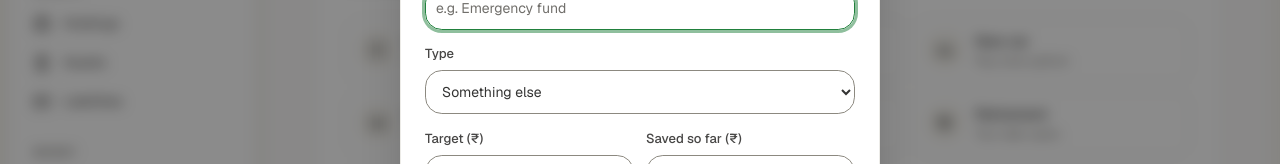
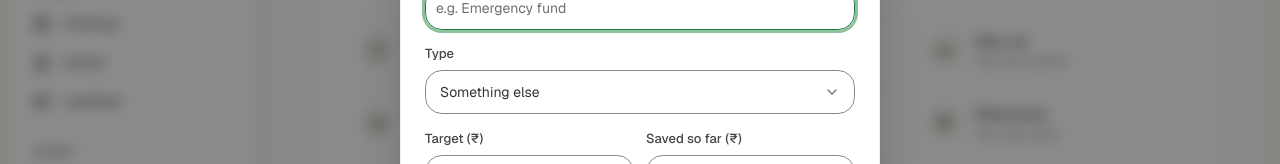
Before and after one commit to Gokulakrishnxn/Finlioo, a Next.js app: page /goals in a window 1280 px wide. Both pictures are taken after a click on the button "New goal". Shown: the part 268-432 px from the top of the page. Built offline with nearby package versions, Linux system fonts and the light colour scheme.

Commit message:
feat(forms): replace the native select with a themed dropdown

```diff
--- a/components/form.tsx
+++ b/components/form.tsx
@@ -1,3 +1,7 @@
+"use client";
+
+import { Children, isValidElement, useEffect, useId, useMemo, useRef, useState } from "react";
+import { Check, ChevronDown } from "lucide-react";
 import { Label } from "@/components/ui/label";
 import { cn } from "@/lib/utils";
 
@@ -23,14 +27,184 @@ export function Field({
   );
 }
 
-export function Select({ className, ...props }: React.ComponentProps<"select">) {
+type Option = { value: string; label: React.ReactNode; disabled?: boolean };
+
+function readOptions(children: React.ReactNode): Option[] {
+  const out: Option[] = [];
+  Children.forEach(children, (child) => {
+    if (!isValidElement(child)) return;
+    const props = child.props as { value?: string | number; children?: React.ReactNode; disabled?: boolean };
+    if (child.type === "option") {
+      const label = props.children;
+      const text = typeof label === "string" || typeof label === "number" ? String(label) : "";
+      out.push({ value: String(props.value ?? text), label, disabled: props.disabled });
+    } else if (props.children) {
+      out.push(...readOptions(props.children));
+    }
+  });
+  return out;
+}
+
+// A styled dropdown that keeps the native <select> API (<option> children and
+// onChange with event.target.value), so existing forms work unchanged.
+export function Select({
+  className,
+  children,
+  value,
+  onChange,
+  id,
+  disabled,
+  "aria-label": ariaLabel,
+}: Omit<React.ComponentProps<"select">, "value" | "onChange"> & {
+  value?: string | number;
+  onChange?: (event: React.ChangeEvent<HTMLSelectElement>) => void;
+}) {
+  const options = useMemo(() => readOptions(children), [children]);
+  const listId = useId();
+  const root = useRef<HTMLDivElement>(null);
+  const [open, setOpen] = useState(false);
+  const [active, setActive] = useState(0);
+  const [place, setPlace] = useState<{ up: boolean; max: number }>({ up: false, max: 256 });
+
+  const selected = options.findIndex((o) => o.value === String(value ?? ""));
+  const current = options[selected] ?? options[0];
+
+  useEffect(() => {
+    if (!open) return;
+    const onDown = (e: PointerEvent) => !root.current?.contains(e.target as Node) && setOpen(false);
+    // Capture on the window so Escape closes only the list, not a dialog around it.
+    const onEscape = (e: KeyboardEvent) => {
+      if (e.key !== "Escape") return;
+      e.stopPropagation();
+      setOpen(false);
+      root.current?.querySelector("button")?.focus();
+    };
+    window.addEventListener("pointerdown", onDown);
+    window.addEventListener("keydown", onEscape, true);
+    return () => {
+      window.removeEventListener("pointerdown", onDown);
+      window.removeEventListener("keydown", onEscape, true);
+    };
+  }, [open]);
+
+  function choose(index: number) {
+    const option = options[index];
+    if (!option || option.disabled) return;
+    const target = { value: option.value } as HTMLSelectElement;
+    onChange?.({ target, currentTarget: target } as React.ChangeEvent<HTMLSelectElement>);
+    setOpen(false);
+    root.current?.querySelector("button")?.focus();
+  }
+
+  // Fit the list inside whatever clips it (a dialog, a scroll area, the window):
+  // open upward when there's more room above, and scroll if neither side fits.
+  function show() {
+    const button = root.current?.querySelector("button");
+    if (button) {
+      const rect = button.getBoundingClientRect();
+      let top = 0;
+      let bottom = window.innerHeight;
+      for (let el = root.current?.parentElement; el; el = el.parentElement) {
+        const overflow = getComputedStyle(el).overflowY;
+        if (overflow !== "visible") {
+          const box = el.getBoundingClientRect();
+          top = Math.max(top, box.top);
+          bottom = Math.min(bottom, box.bottom);
+        }
+      }
+      const below = bottom - rect.bottom - 12;
+      const above = rect.top - top - 12;
+      const want = Math.min(256, options.length * 36 + 8);
+      const up = below < want && above > below;
+      setPlace({ up, max: Math.max(120, Math.min(256, up ? above : below)) });
+    }
+    setActive(Math.max(selected, 0));
+    setOpen(true);
+  }
+
+  function onKeyDown(e: React.KeyboardEvent) {
+    if (disabled) return;
+    if (e.key === "ArrowDown" || e.key === "ArrowUp") {
+      e.preventDefault();
+      if (!open) return show();
+      const step = e.key === "ArrowDown" ? 1 : -1;
+      setActive((a) => (a + step + options.length) % options.length);
+    } else if ((e.key === "Enter" || e.key === " ") && open) {
+      e.preventDefault();
+      choose(active);
+    } else if (e.key === "Home" && open) {
+      e.preventDefault();
+      setActive(0);
+    } else if (e.key === "End" && open) {
+      e.preventDefault();
+      setActive(options.length - 1);
+    } else if (e.key === "Tab") {
+      setOpen(false);
+    }
+  }
+
   return (
-    <select
-      className={cn(
-        "h-11 w-full rounded-xl border border-input bg-transparent px-3 text-[14px] text-ink outline-none focus-visible:border-ring focus-visible:ring-3 focus-visible:ring-ring/50",
-        className,
+    <div ref={root} className="relative" onKeyDown={onKeyDown}>
+      <button
+        type="button"
+        id={id}
+        role="combobox"
+        aria-label={ariaLabel}
+        aria-haspopup="listbox"
+        aria-expanded={open}
+        aria-controls={listId}
+        disabled={disabled}
+        onClick={() => (open ? setOpen(false) : show())}
+        className={cn(
+          "flex h-11 w-full items-center justify-between gap-2 rounded-xl border border-input bg-card px-3.5 text-left text-[14px] text-ink outline-none transition-colors hover:border-ink/40 focus-visible:border-ring focus-visible:ring-3 focus-visible:ring-ring/30 disabled:cursor-not-allowed disabled:opacity-50",
+          open && "border-ring ring-3 ring-ring/30",
+          className,
+        )}
+      >
+        <span className="truncate">{current?.label}</span>
+        <ChevronDown
+          className={cn("size-4 shrink-0 text-muted-foreground transition-transform duration-200", open && "rotate-180")}
+          aria-hidden
+        />
+      </button>
+
+      {open && (
+        <ul
+          id={listId}
+          role="listbox"
+          tabIndex={-1}
+          aria-activedescendant={`${listId}-${active}`}
+          style={{ maxHeight: place.max }}
+          className={cn(
+            "absolute right-0 left-0 z-50 min-w-full overflow-y-auto rounded-xl border border-line bg-popover p-1 text-popover-foreground shadow-[0_16px_40px_-12px_rgba(18,18,18,0.28)] animate-in fade-in-0 zoom-in-95",
+            place.up ? "bottom-full mb-1.5 origin-bottom" : "top-full mt-1.5 origin-top",
+          )}
+        >
+          {options.map((option, index) => {
+            const isSelected = index === selected;
+            return (
+              <li
+                key={option.value}
+                id={`${listId}-${index}`}
+                role="option"
+                aria-selected={isSelected}
+                aria-disabled={option.disabled}
+                onPointerEnter={() => setActive(index)}
+                onClick={() => choose(index)}
+                className={cn(
+                  "flex cursor-pointer items-center justify-between gap-3 rounded-lg px-3 py-2 text-[14px] text-body",
+                  index === active && "bg-sand text-ink",
+                  isSelected && "font-medium text-ink",
+                  option.disabled && "cursor-not-allowed opacity-50",
+                )}
+              >
+                <span className="truncate">{option.label}</span>
+                {isSelected && <Check className="size-4 shrink-0 text-success" strokeWidth={2} aria-hidden />}
+              </li>
+            );
+          })}
+        </ul>
       )}
-      {...props}
-    />
+    </div>
   );
 }
```
